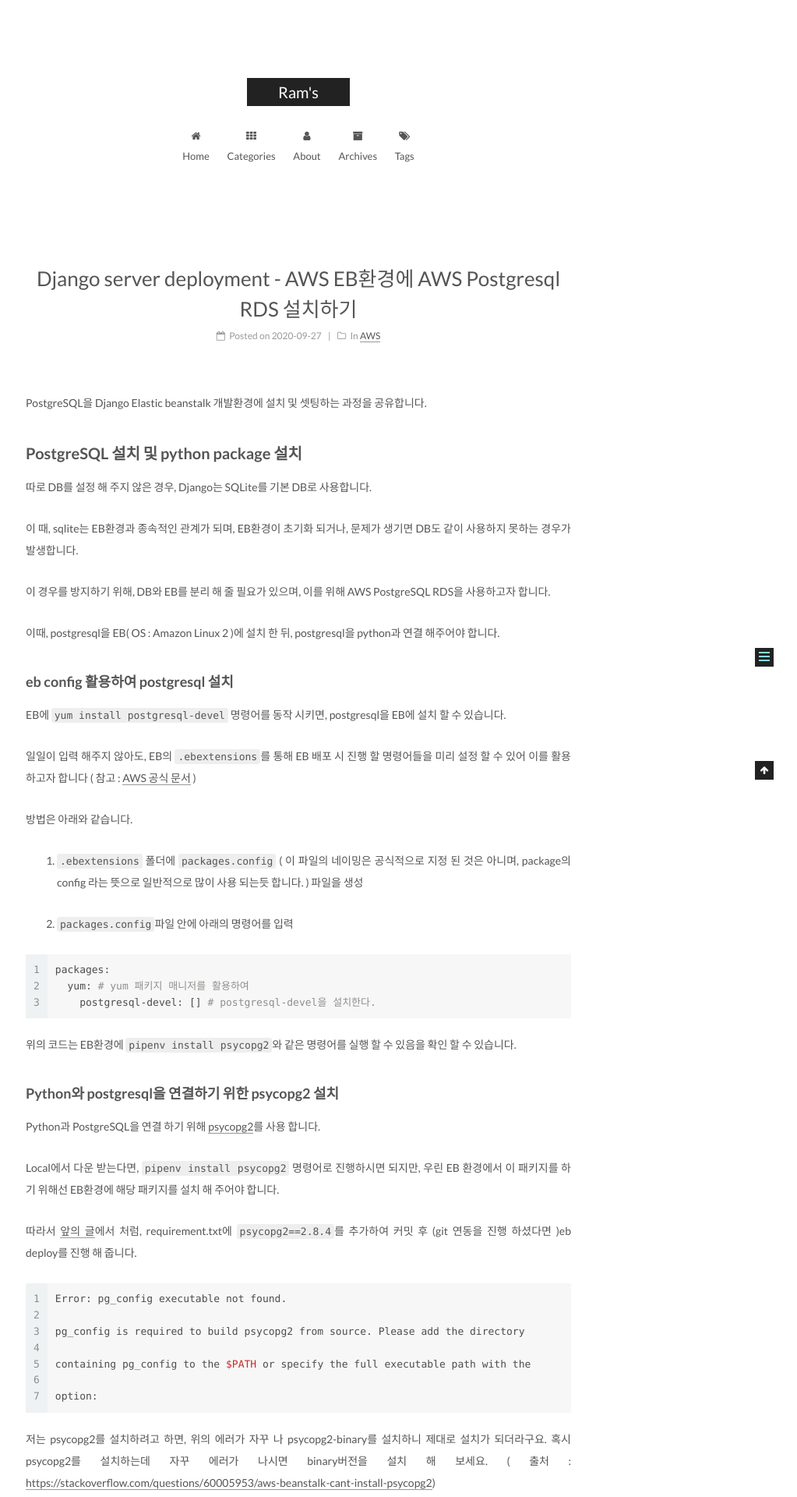
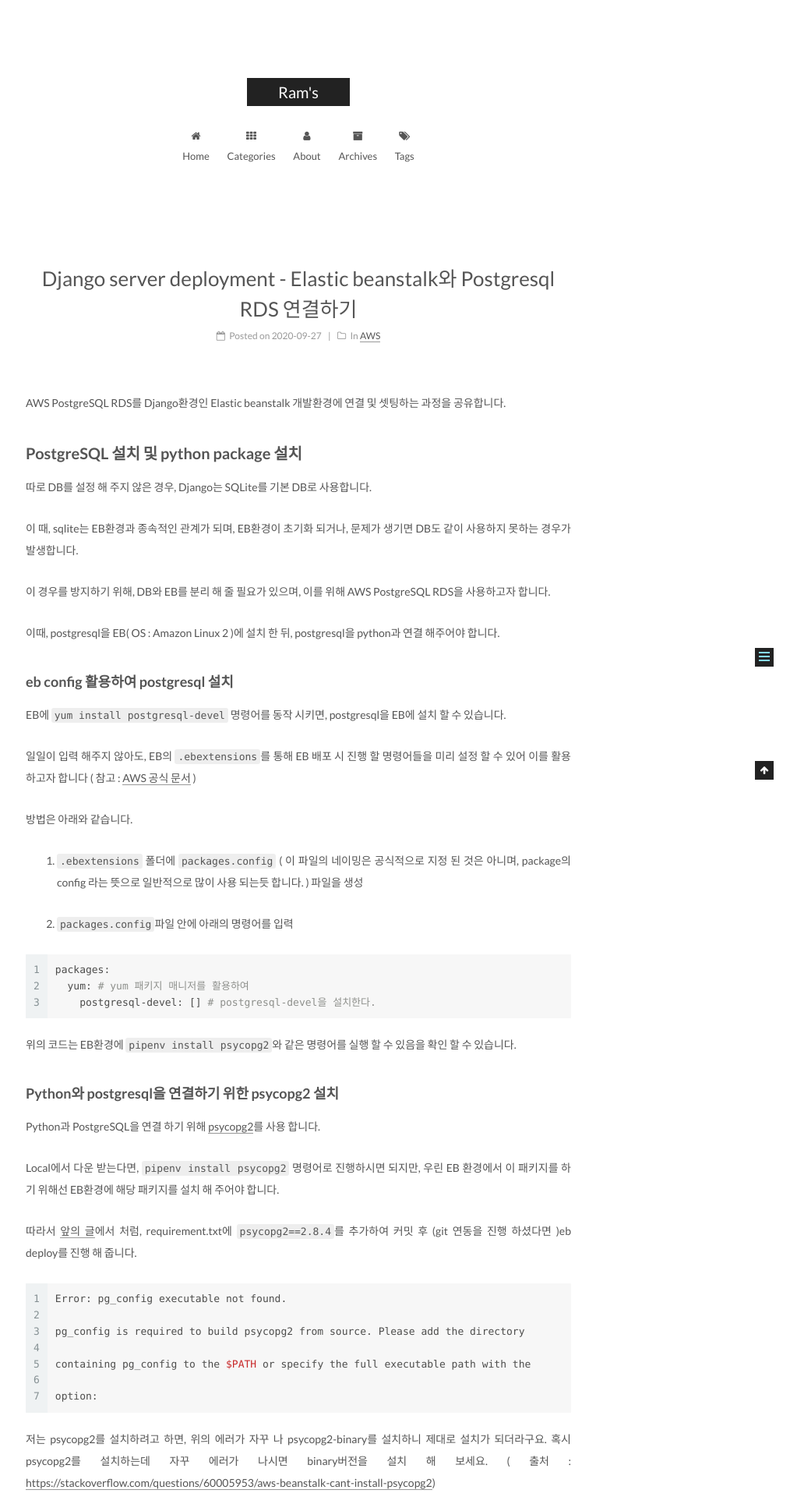
Before and after one commit to kangraemin/kangraemin.github.io, a Jekyll site: the page built from _posts/2020-09-27-elasticbeanstalk-postgrsql.md, in a window 1280 px wide. Shown: the top 1920 px of the page at 78% size, without its empty margins (257-1280 px from the left). Built offline with Jekyll 4.4.1, drawn with Linux system fonts in a browser that asks for light colours; comment, search, counter and statistics services are not loaded.

Commit message:
Fix improper wording ( 설치 -> 연결 )

```diff
--- a/_posts/2020-09-27-elasticbeanstalk-postgrsql.md
+++ b/_posts/2020-09-27-elasticbeanstalk-postgrsql.md
@@ -1,5 +1,5 @@
 ---
-title: Django server deployment - AWS EB환경에 AWS Postgresql RDS 설치하기
+title: Django server deployment - Elastic beanstalk와 Postgresql RDS 연결하기
 date: 2020-09-27
 categories:
  - AWS
@@ -12,7 +12,7 @@ tags:
  - Django storage
 ---
 
-PostgreSQL을 Django Elastic beanstalk 개발환경에 설치 및 셋팅하는 과정을 공유합니다.
+AWS PostgreSQL RDS를 Django환경인 Elastic beanstalk 개발환경에 연결 및 셋팅하는 과정을 공유합니다.
 
 <!-- more -->
 
```
